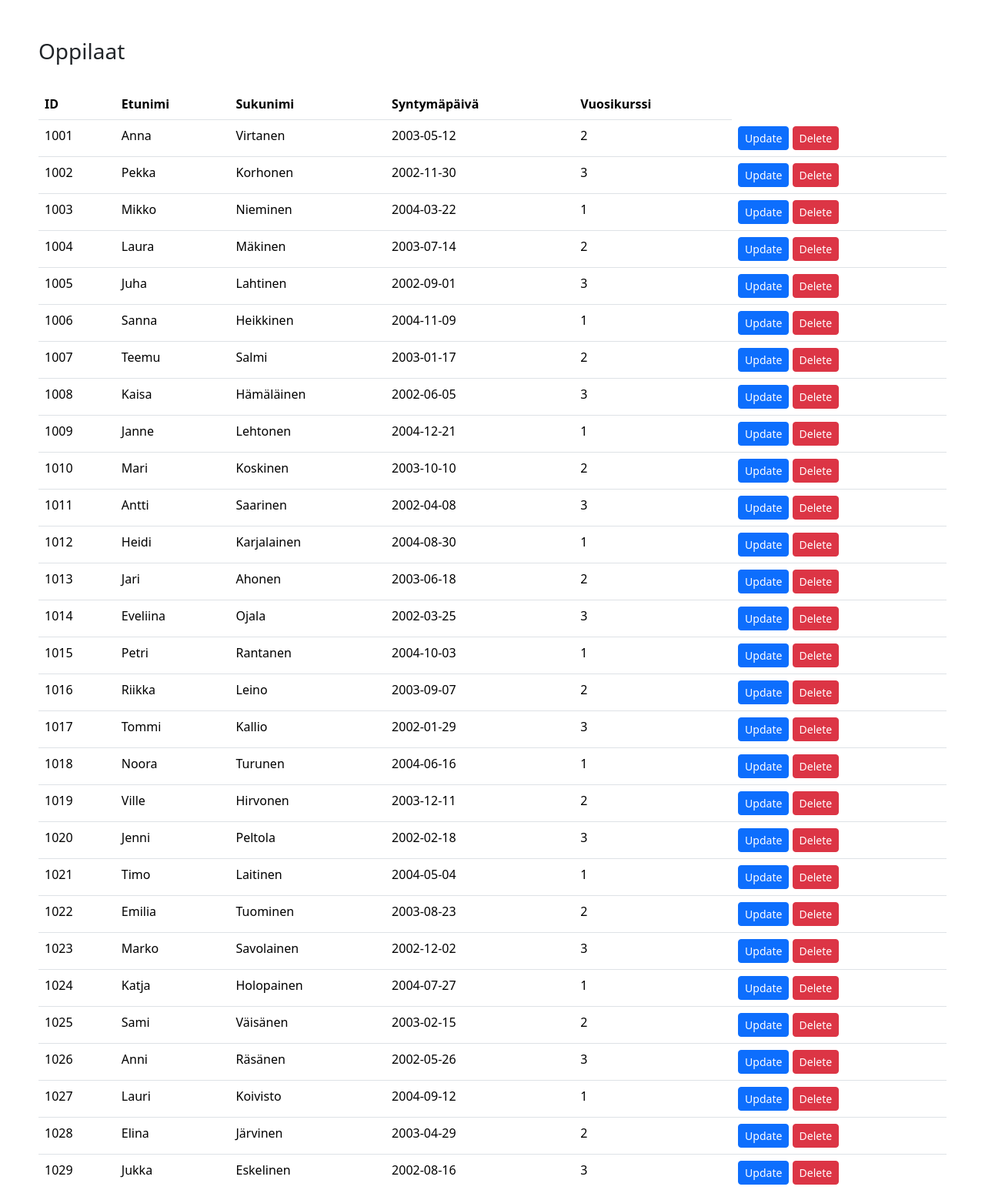
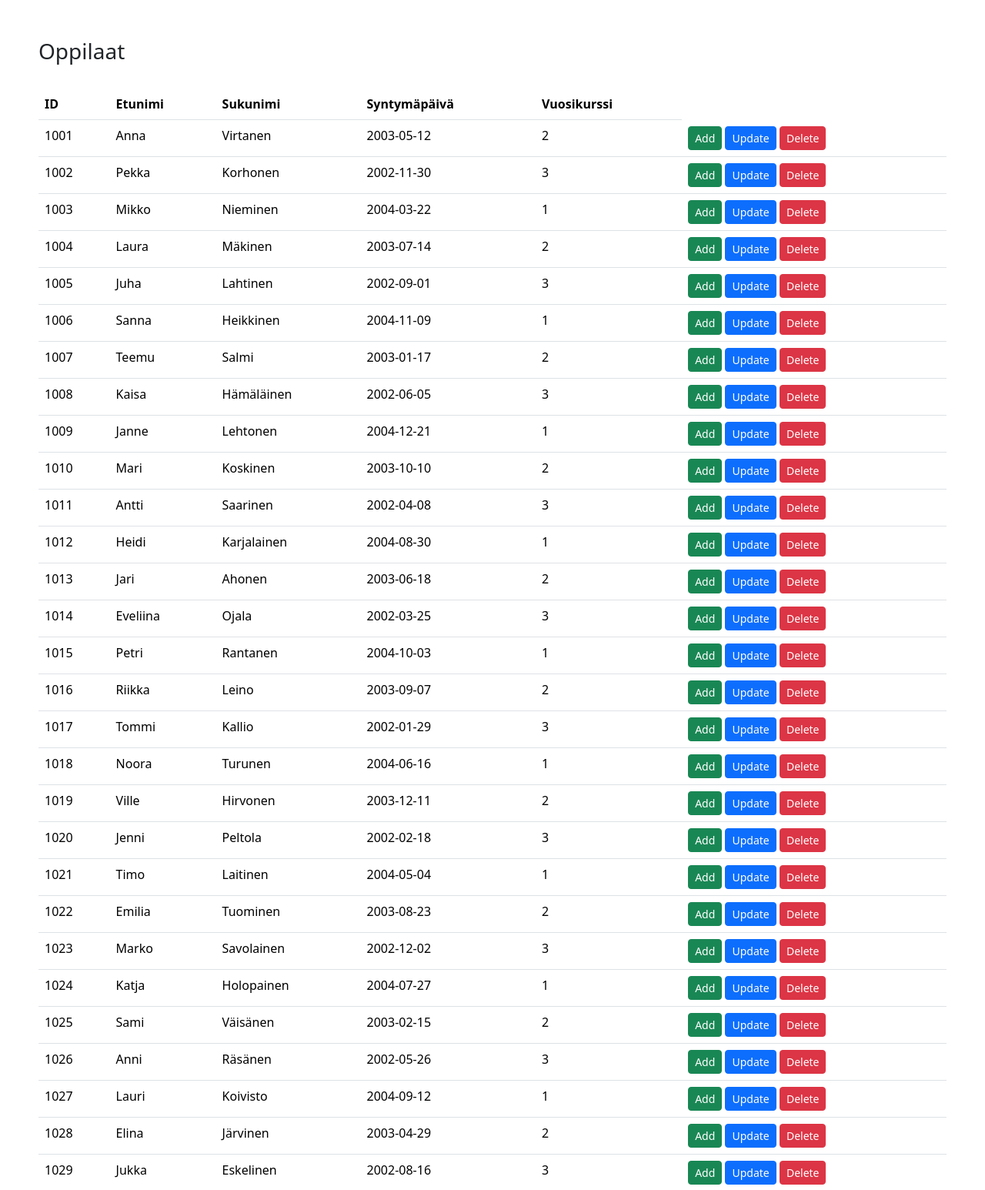
Before and after one commit to Autsku/Projekti, a PHP site: page /tiedot.php in a window 1280 px wide. Shown: the part 104-1650 px from the top of the page at 77% size. Run offline with PHP 8.4, Linux system fonts and the light colour scheme; data comes from the database, SQL or seed files in the repository; data that the repository does not hold is empty.

Commit message:
tiedosto code

```diff
--- a/Projekti/Koodi/tiedot.php
+++ b/Projekti/Koodi/tiedot.php
@@ -53,6 +53,7 @@
                             <td>" . $row["Vuosikurssi"] . "</td>
 
                             <td>
+                                <a class='btn btn-success btn-sm' href='add.php'>Add</a>
                                 <a class='btn btn-primary btn-sm' href='update.php?id=" . $row["Opiskelijanumero"] . "'>Update</a>
                                 <a class='btn btn-danger btn-sm' href='delete.php?id=" . $row["Opiskelijanumero"] . "'>Delete</a>
                             </td>
```
